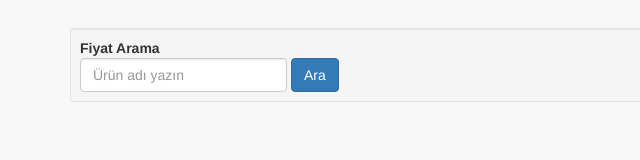
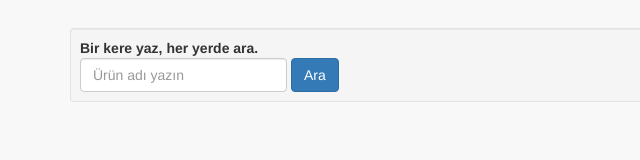
Before and after one commit to kadirdogan/fiyatica, a plain HTML site: page index.html in a window 1280 px wide. Shown: the full height of the page, 0-640 px from the left. Drawn offline with nearby package versions, Linux system fonts and the light colour scheme.

Commit message:
Update index.html

```diff
--- a/index.html
+++ b/index.html
@@ -35,7 +35,7 @@
 <body>
   <div class="container">
     <div class="well well-sm">
-      <strong>Fiyat Arama</strong>
+      <strong>Bir kere yaz, her yerde ara.</strong>
       <form class="form-inline" id="searchForm">
         <div class="form-group">
           <input type="text" class="form-control" id="query" placeholder="Ürün adı yazın" required>
```
